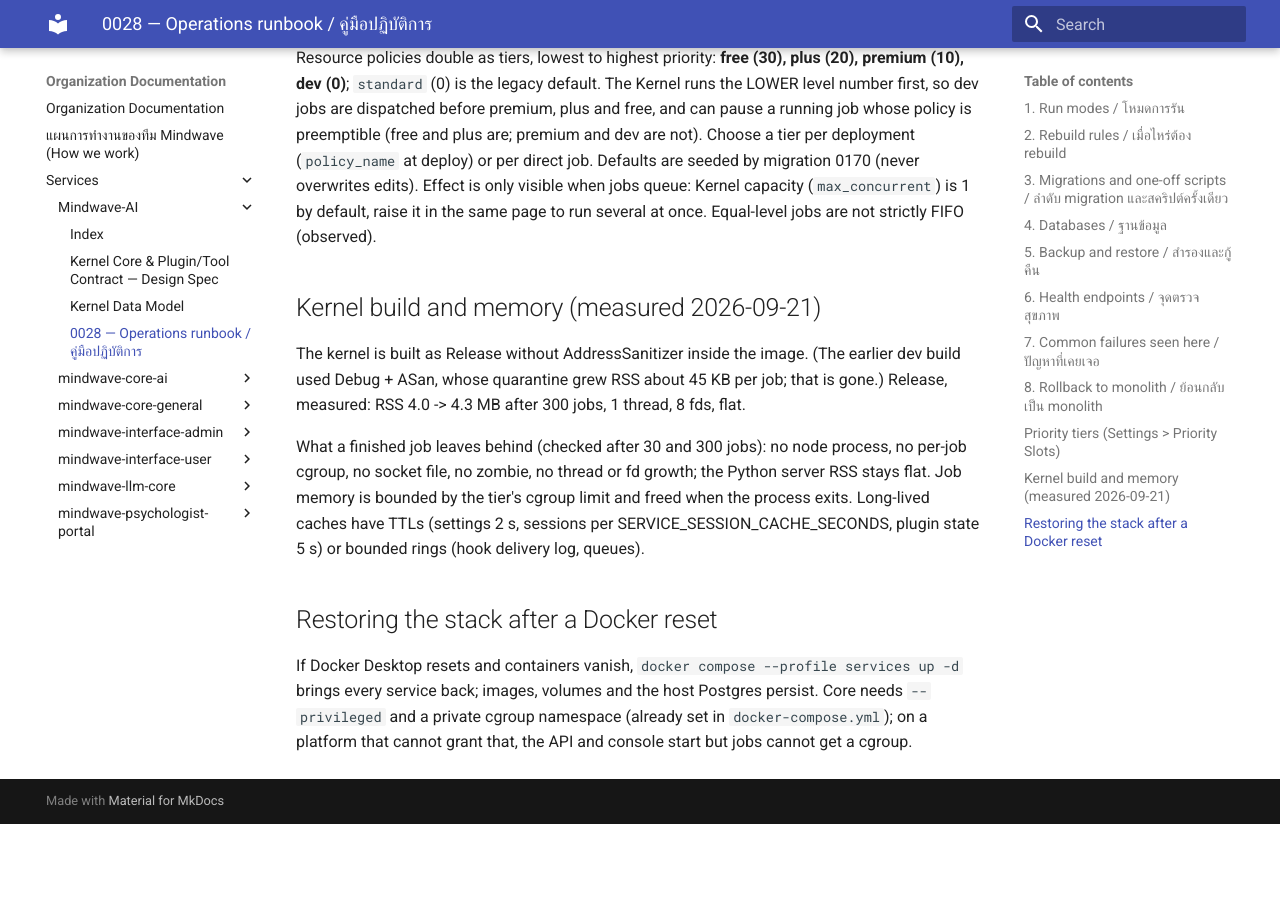
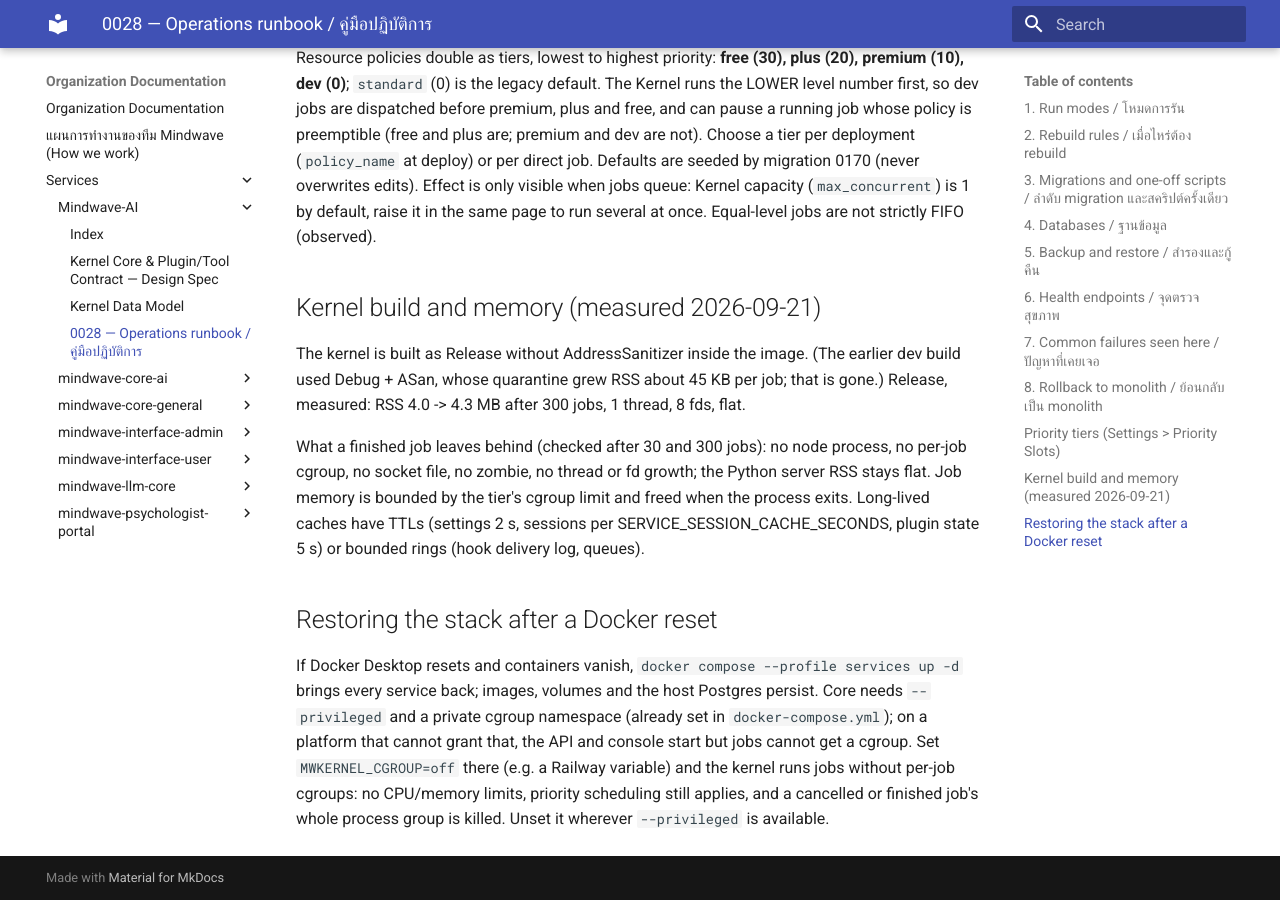
Before and after one commit to mindwave-th/organization-docs, an MkDocs documentation site: the page built from docs/services/AI_OS/operations-runbook.md, in a window 1280 px wide and 900 px high, scrolled down 6097 px. Built offline with MkDocs 1.6.1 and Material for MkDocs 9.7.7, drawn with Linux system fonts in a browser that asks for light colours; before the commit the page ends 6921 px from its top, so only the background shows below that.

Commit message:
docs: auto sync from AI_OS

```diff
--- a/docs/services/AI_OS/operations-runbook.md
+++ b/docs/services/AI_OS/operations-runbook.md
@@ -205,3 +205,6 @@ If Docker Desktop resets and containers vanish, `docker compose --profile servic
 brings every service back; images, volumes and the host Postgres persist. Core needs
 `--privileged` and a private cgroup namespace (already set in `docker-compose.yml`); on a
 platform that cannot grant that, the API and console start but jobs cannot get a cgroup.
+Set `MWKERNEL_CGROUP=off` there (e.g. a Railway variable) and the kernel runs jobs without
+per-job cgroups: no CPU/memory limits, priority scheduling still applies, and a cancelled or
+finished job's whole process group is killed. Unset it wherever `--privileged` is available.
```
Also changed, not shown: docs/services/AI_OS/index.md (+2 -0 lines).
